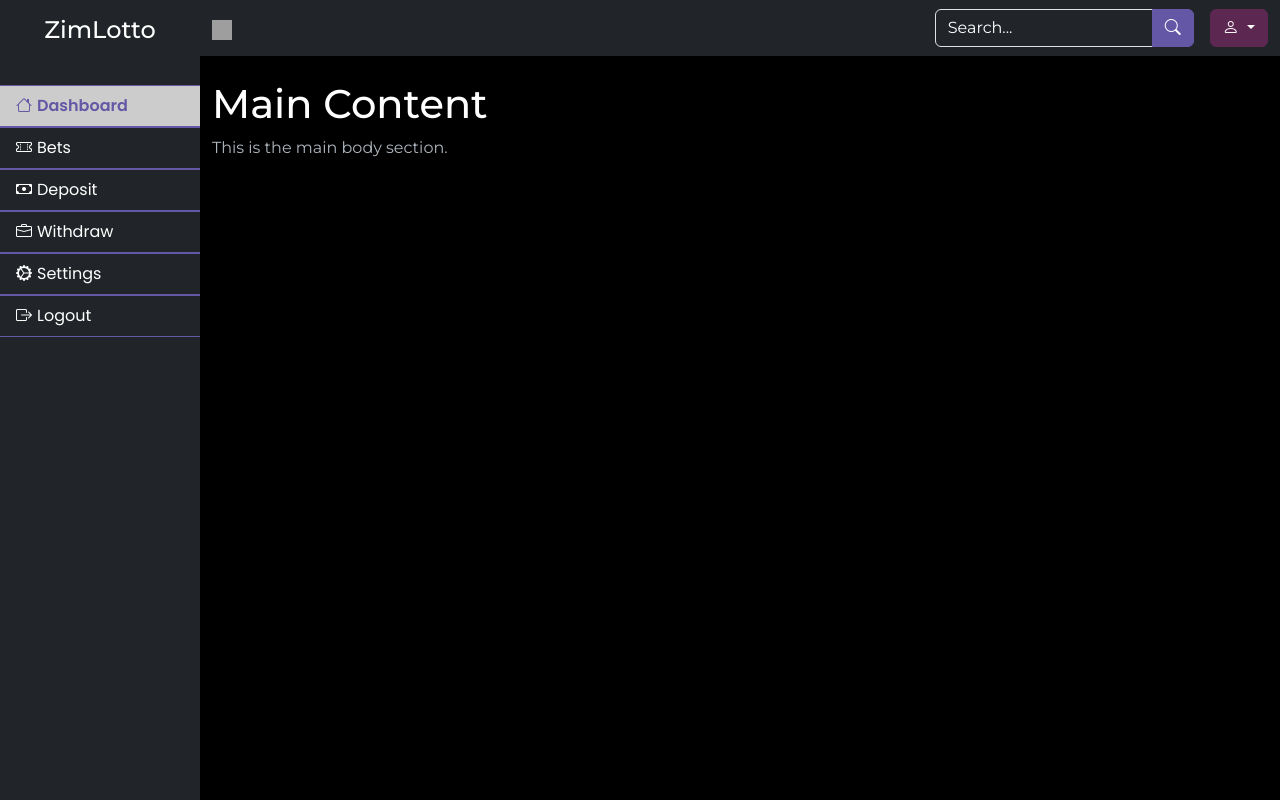
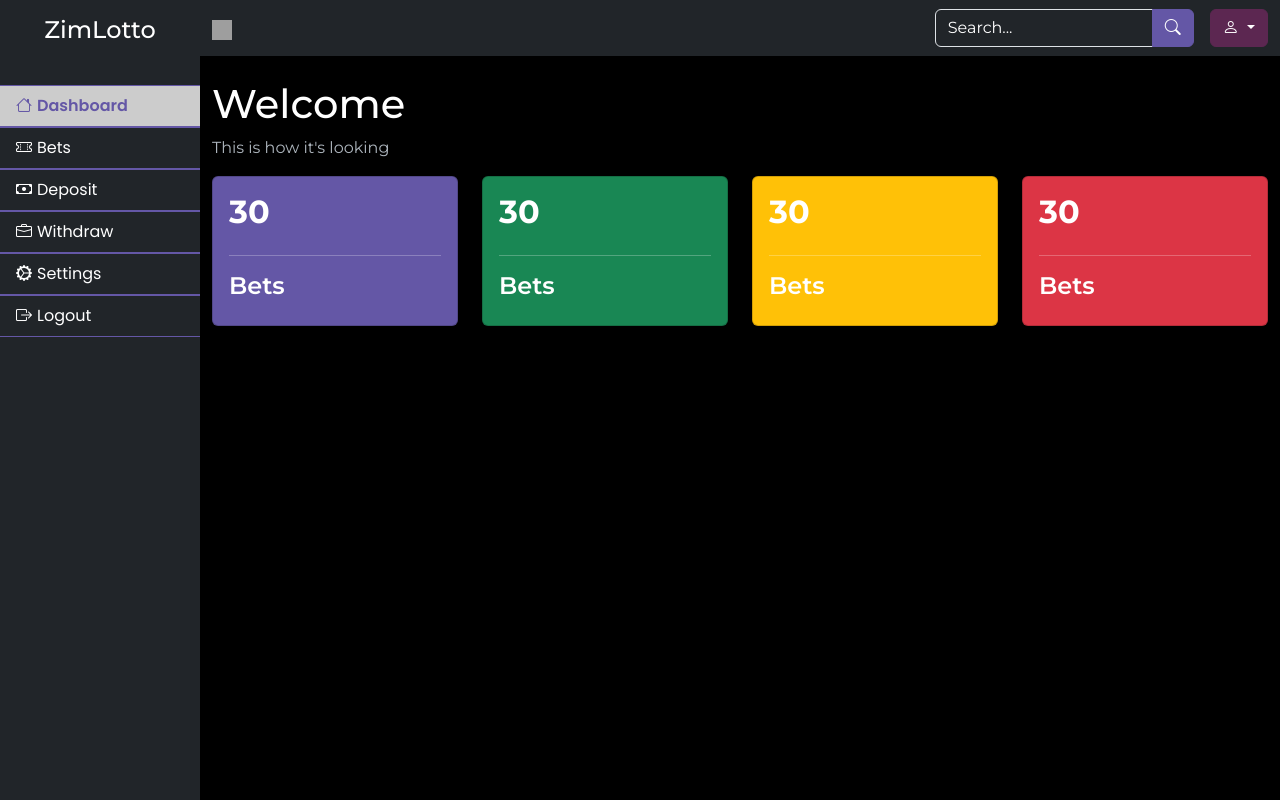
Before and after one commit to MufaroDKaseke/zimlotto, a PHP site: page /dashboard.php in a window 1280 px wide. Run offline with PHP 8.4, Linux system fonts and the light colour scheme; some libraries are stand-ins or nearby versions; grey boxes are pictures that could not be loaded.

Commit message:
Added dashboard home card

```diff
--- a/dashboard.php
+++ b/dashboard.php
@@ -64,8 +64,38 @@
         </div>
       </nav>
       <div class="container mt-4">
-        <h1>Main Content</h1>
-        <p>This is the main body section.</p>
+        <h1>Welcome</h1>
+        <p>This is how it's looking</p>
+        <div class="row">
+          <div class="col-md-3">
+            <div class="card dash-home-card bg-primary text-white rounded p-3">
+              <h2 class="fw-bolder">30</h2>
+              <hr>
+              <h4 class="fw-semibold">Bets</h4>
+            </div>
+          </div>
+          <div class="col-md-3">
+            <div class="card dash-home-card bg-success text-white rounded p-3">
+              <h2 class="fw-bolder">30</h2>
+              <hr>
+              <h4 class="fw-semibold">Bets</h4>
+            </div>
+          </div>
+          <div class="col-md-3">
+            <div class="card dash-home-card bg-warning text-white rounded p-3">
+              <h2 class="fw-bolder">30</h2>
+              <hr>
+              <h4 class="fw-semibold">Bets</h4>
+            </div>
+          </div>
+          <div class="col-md-3">
+            <div class="card dash-home-card bg-danger text-white rounded p-3">
+              <h2 class="fw-bolder">30</h2>
+              <hr>
+              <h4 class="fw-semibold">Bets</h4>
+            </div>
+          </div>
+        </div>
       </div>
     </div>
   </div>
```
